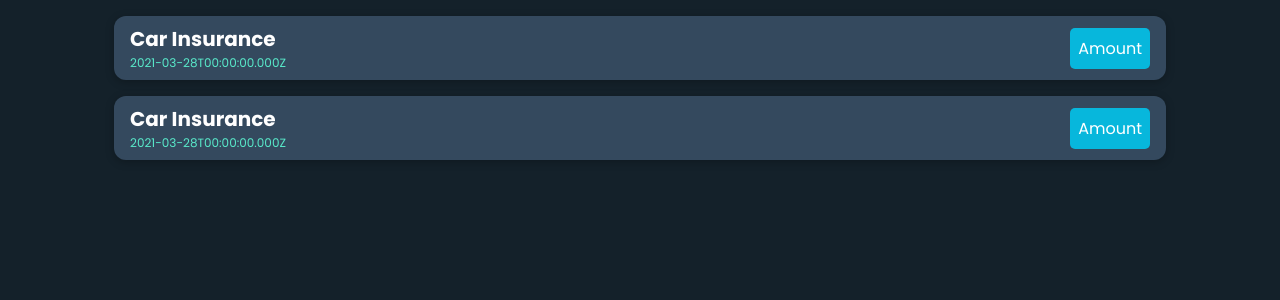
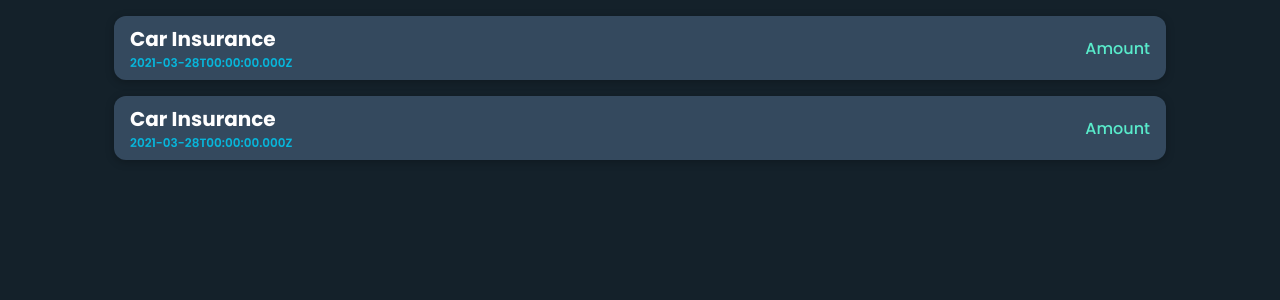
Before and after one commit to Millenmark/react-mini-expense-tracker, a React (Vite) app: page / in a window 1280 px wide. Shown: the top 300 px of the page. Built offline with nearby package versions, Linux system fonts and the light colour scheme.

Commit message:
Update ExpenseItemStyle.css

```diff
--- a/src/components/expenseItem/ExpenseItemStyle.css
+++ b/src/components/expenseItem/ExpenseItemStyle.css
@@ -11,8 +11,9 @@
 }
 
 .expense-item__date {
-  color: var(--color-secondary);
+  color: var(--color-complement);
   font-size: 12px;
+  font-weight: 600;
 }
 
 .expense-item__description {
@@ -33,9 +34,10 @@
 
 .expense-item__price {
   font-size: 1rem;
+  font-weight: 500;
   /* font-weight: bold; */
-  background-color: var(--color-complement);
+  color: var(--color-secondary);
   /* border: 1px solid white; */
-  padding: 0.5rem;
-  border-radius: 5px;
+  /* padding: 0.5rem;
+  border-radius: 5px; */
 }
```
